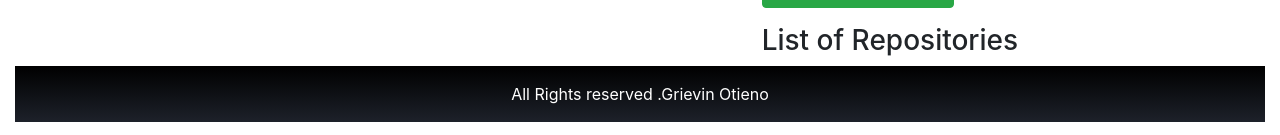
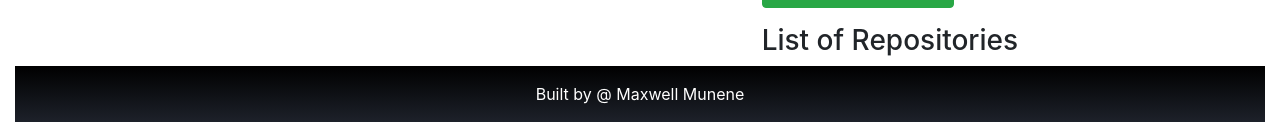
Before and after one commit to tailorv/Git-Insta, an Angular app: page / in a window 1280 px wide. Shown: the part 794-929 px from the top of the page. Built offline with nearby package versions, Linux system fonts and the light colour scheme.

Commit message:
edit footer

```diff
--- a/src/app/components/profile/profile.component.html
+++ b/src/app/components/profile/profile.component.html
@@ -74,7 +74,7 @@
     </div>
     <footer>
         <p class="text-center py-3">
-        All Rights reserved .Grievin Otieno
+        Built by @ Maxwell Munene
         </p>
     </footer>
 </div>
```
